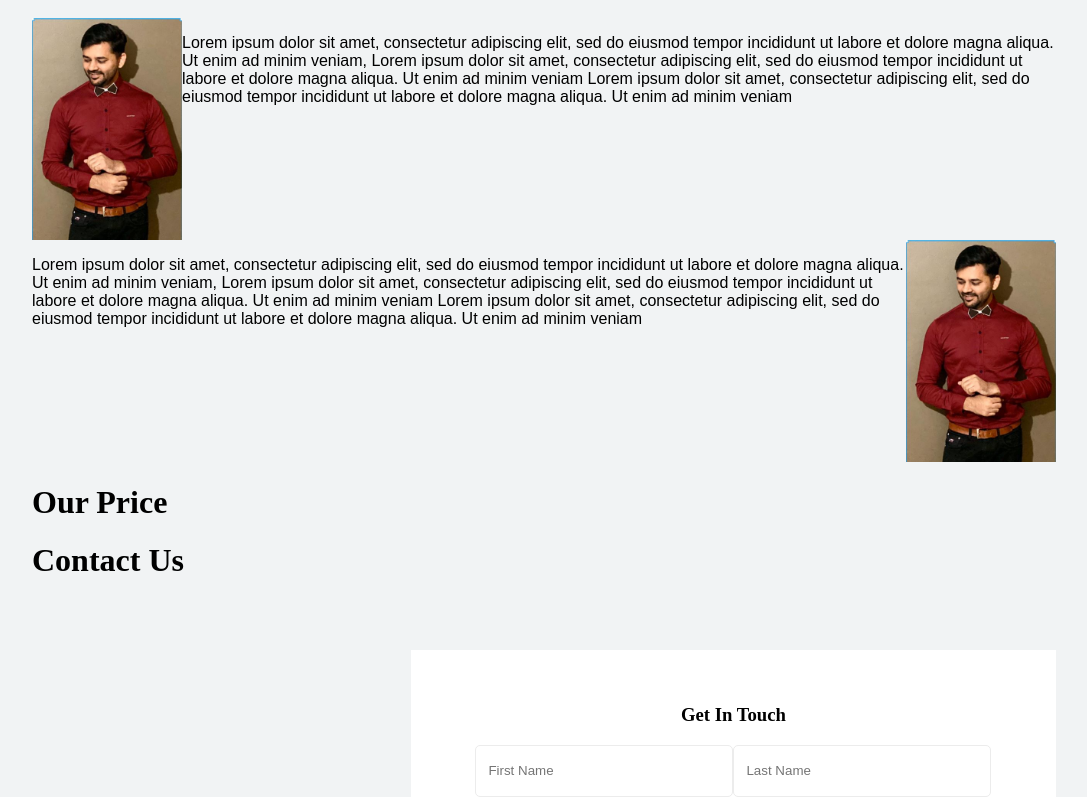
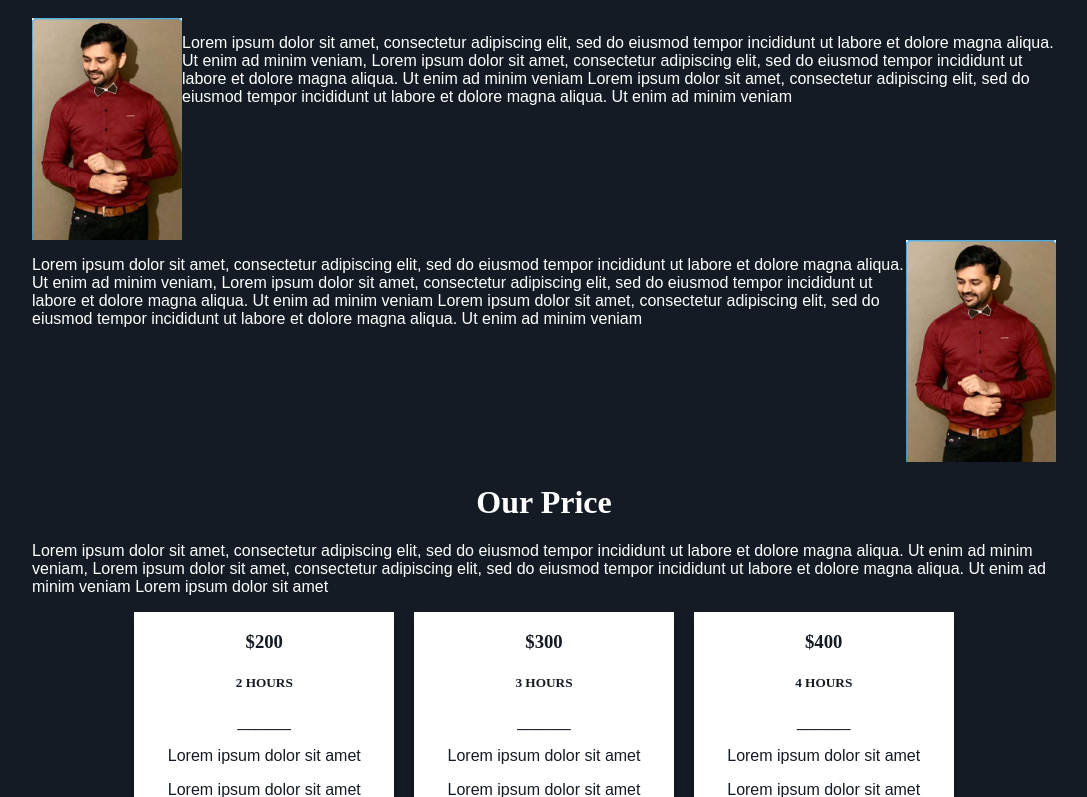
Before and after one commit to jliclaire/peachyrabbit, a React (Create React App) app: page / in a window 1280 px wide. Shown: the part 2003-2800 px from the top of the page, without its empty margins (96-1183 px from the left). Built offline with nearby package versions, Linux system fonts and the light colour scheme.

Commit message:
add price list page

```diff
--- a/src/components/Home/Landing.js
+++ b/src/components/Home/Landing.js
@@ -1,7 +1,6 @@
 import React from "react";
 import "./Landing.scss";
-import { NavLink } from "react-router-dom";
-import landingBackgroundImg from "../../img/landing-bg.jpg";
+import landingBackgroundImg from "../../img/landing-bg-2.jpg";
 
 function Landing() {
   const landingImg = {
--- a/src/components/Home/Price.js
+++ b/src/components/Home/Price.js
@@ -1,9 +1,57 @@
 import React from "react";
+import "./Price.scss";
 
 function Price() {
   return (
     <div className="price-container">
       <h1>Our Price</h1>
+      <p>
+        Lorem ipsum dolor sit amet, consectetur adipiscing elit, sed do eiusmod
+        tempor incididunt ut labore et dolore magna aliqua. Ut enim ad minim
+        veniam, Lorem ipsum dolor sit amet, consectetur adipiscing elit, sed do
+        eiusmod tempor incididunt ut labore et dolore magna aliqua. Ut enim ad
+        minim veniam Lorem ipsum dolor sit amet
+      </p>
+
+      {/* price category card group */}
+      <div className="price-card-group">
+        <div className="price-card">
+          <h3>$200</h3>
+          <h5>2 HOURS</h5>
+          <span>______</span>
+          <br />
+          <p>Lorem ipsum dolor sit amet</p>
+          <p>Lorem ipsum dolor sit amet</p>
+          <p>Lorem ipsum dolor sit amet</p>
+          <p>Lorem ipsum dolor sit amet</p>
+          <p>Lorem ipsum dolor sit amet</p>
+          <p>Lorem ipsum dolor sit amet</p>
+        </div>
+        <div className="price-card">
+          <h3>$300</h3>
+          <h5>3 HOURS</h5>
+          <span>______</span>
+          <br />
+          <p>Lorem ipsum dolor sit amet</p>
+          <p>Lorem ipsum dolor sit amet</p>
+          <p>Lorem ipsum dolor sit amet</p>
+          <p>Lorem ipsum dolor sit amet</p>
+          <p>Lorem ipsum dolor sit amet</p>
+          <p>Lorem ipsum dolor sit amet</p>
+        </div>
+        <div className="price-card">
+          <h3>$400</h3>
+          <h5>4 HOURS</h5>
+          <span>______</span>
+          <br />
+          <p>Lorem ipsum dolor sit amet</p>
+          <p>Lorem ipsum dolor sit amet</p>
+          <p>Lorem ipsum dolor sit amet</p>
+          <p>Lorem ipsum dolor sit amet</p>
+          <p>Lorem ipsum dolor sit amet</p>
+          <p>Lorem ipsum dolor sit amet</p>
+        </div>
+      </div>
     </div>
   );
 }
--- /dev/null
+++ b/src/components/Home/Price.scss
@@ -0,0 +1,16 @@
+$main-dark-color: #fff;
+$main-bg-color: #141b24;
+.price-card-group {
+  display: grid;
+  width: 80%;
+  margin: 0 auto;
+  grid-template-columns: repeat(3, 1fr);
+  grid-gap: 20px;
+  .price-card {
+    max-width: 300px;
+    text-align: center;
+    box-shadow: 0 4px 8px 0 rgba(0, 0, 0, 0.2);
+    background-color: $main-dark-color;
+    color: $main-bg-color;
+  }
+}
--- a/src/index.scss
+++ b/src/index.scss
@@ -8,8 +8,9 @@
 //     "Segoe UI Emoji", "Segoe UI Symbol";
 // }
 
-$main-bg-color: #f1f3f4;
-$main-dark-color: #141b24;
+// $main-bg-color: #f1f3f4;
+$main-bg-color: #141b24;
+$main-dark-color: #fff;
 $main-font-header: "Tiempos Headline", serif;
 $main-font-body: Arial, "Nunito Sans", -apple-system, BlinkMacSystemFont,
   "Segoe UI", Roboto, "Helvetica Neue", sans-serif, "Apple Color Emoji",
@@ -21,13 +22,14 @@ body {
   box-sizing: border-box;
   font-family: $main-font-body;
   background-color: $main-bg-color;
-
+  color: $main-dark-color;
   h1,
   h2,
   h3,
   h4,
   h5 {
     font-family: $main-font-header;
+    text-align: center;
   }
 
   /* font-family: -apple-system, BlinkMacSystemFont, "Segoe UI", "Roboto", "Oxygen",
```
Also changed, not shown: src/img/landing-bg-2.jpg (added).
